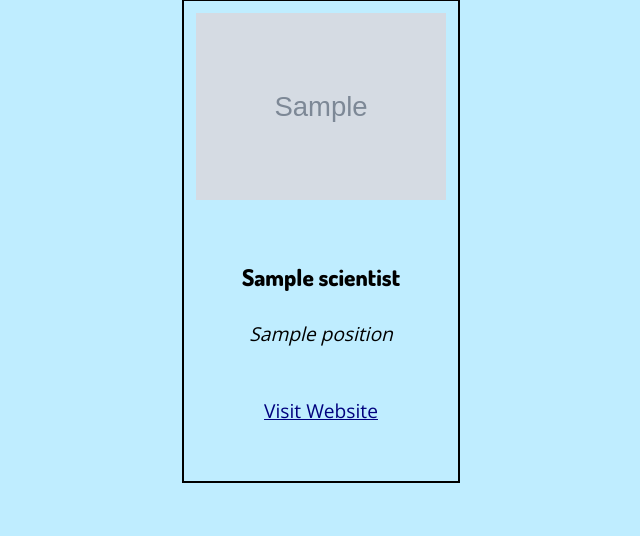
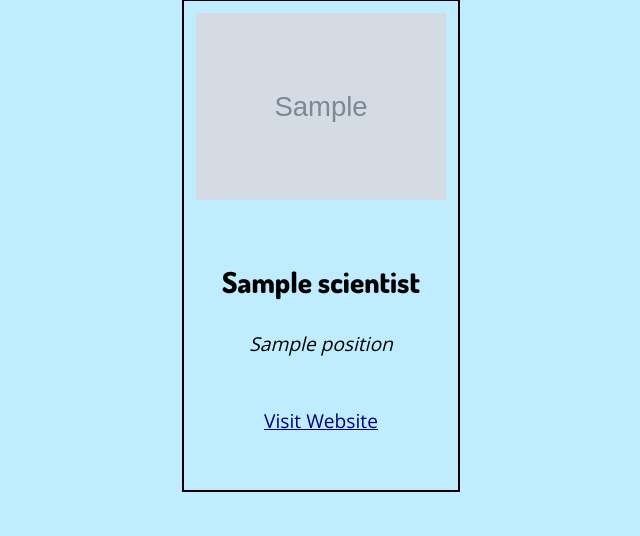
Before and after one commit to bzrudski/antnuptracker-server, a Django app: template nuptialtracker/nuptiallog/templates/nuptiallog/ScientificAdvisoryBoard.html in a window 1280 px wide. Shown: the part 473-1009 px from the top of the page, without its empty margins (319-959 px from the left). Run offline with Django 3.2, Linux system fonts and the light colour scheme; the template is opened without the code that fills it: most values are stand-ins (such as "Sample title", 1, 10 or a date in 2020); grey boxes marked "Sample" are stand-in pictures.

Commit message:
Style Changes

```diff
--- a/nuptialtracker/nuptiallog/templates/nuptiallog/ScientificAdvisoryBoard.html
+++ b/nuptialtracker/nuptiallog/templates/nuptiallog/ScientificAdvisoryBoard.html
@@ -14,7 +14,7 @@
         {% for scientist in scientists %}
         <div class="scientificAdvisorMember">
             <img class="scientistImage" width="250px" src="{{ scientist.image.url }}"><br>
-            <h2 style="font-size: larger;">{{ scientist.name }}</h2>
+            <h2>{{ scientist.name }}</h2>
             <i>{{ scientist.position }}</i><br>
             <a href="{{ scientist.url }}">Visit Website</a><br>
         </div>
```
